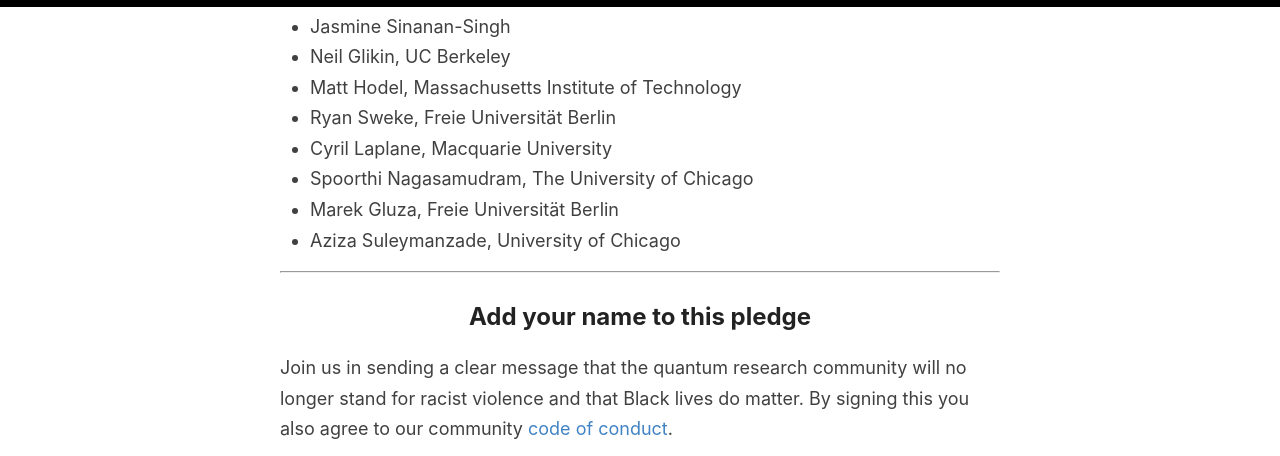
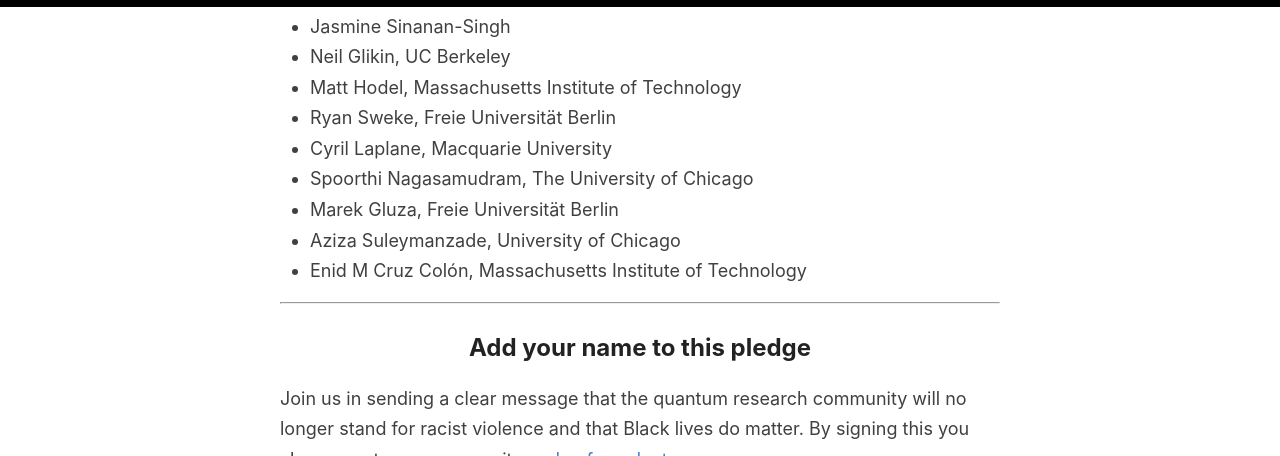
Before and after one commit to quantumforblacklives/quantumforblacklives.github.io, a Jekyll site: the page built from index.html, in a window 1280 px wide and 900 px high, scrolled down 4807 px, cut to the strip 0-456 px from the top of the window. Built offline with Jekyll 4.4.1, drawn with Linux system fonts in a browser that asks for light colours; the list of posts is cut into pages by our own code.

Commit message:
Add signature from Enid M Cruz Colón.

```diff
--- a/_includes/signatories.md
+++ b/_includes/signatories.md
@@ -59,3 +59,4 @@
 - Spoorthi Nagasamudram, The University of Chicago
 - Marek Gluza, Freie Universität Berlin
 - Aziza Suleymanzade, University of Chicago
+- Enid M Cruz Colón, Massachusetts Institute of Technology
```
